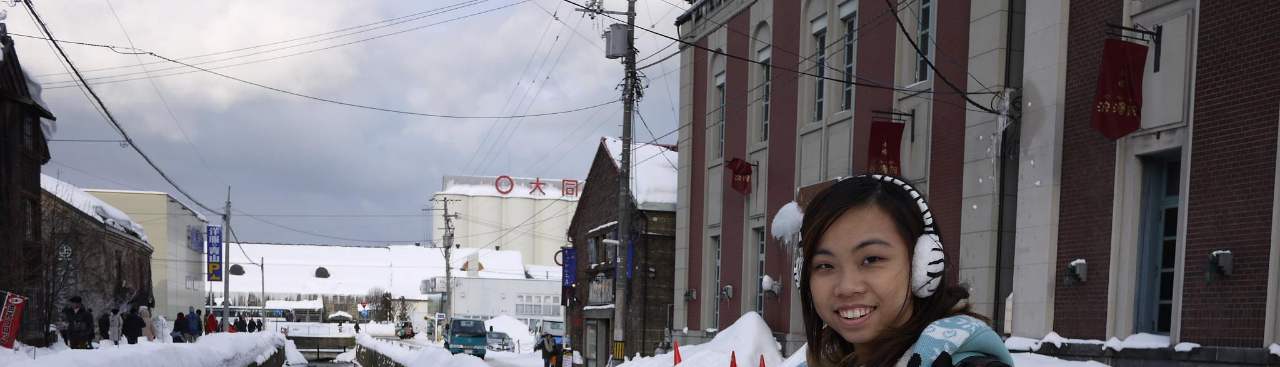
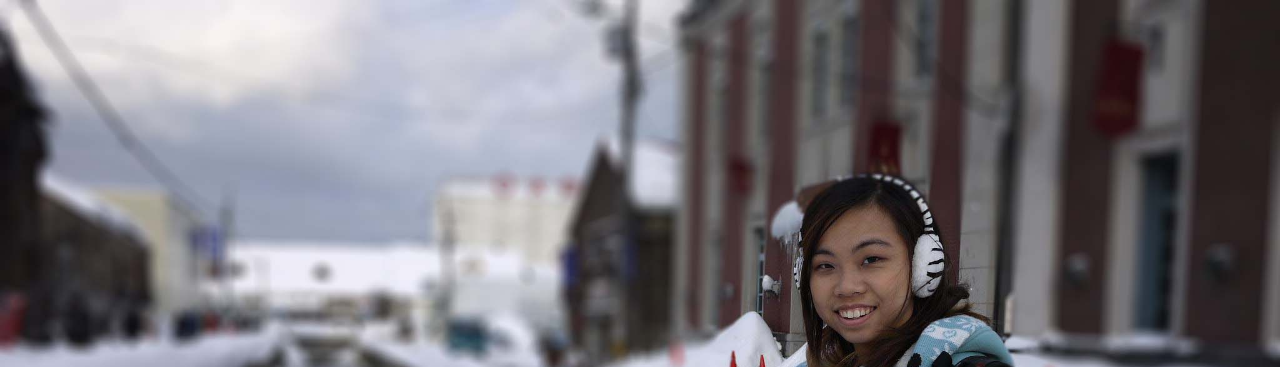
Before and after one commit to swiftyloves/swiftyloves.github.io, a plain HTML site: page index.html in a window 1280 px wide. Shown: the top 367 px of the page. Drawn offline with Linux system fonts and the light colour scheme.

Commit message:
adjust pic size and replace landing photo

```diff
--- a/css/index.css
+++ b/css/index.css
@@ -72,7 +72,7 @@
 }
 
 #landing .parallax__layer--back {
-  background-image: url('../images/1.jpg');
+  background-image: url('../images/1_2.jpg');
   background-size: cover;
 }
 
```
Also changed, not shown: images/1_2.jpg (added), images/thumbs/kingofplants.png, 3 other files.
